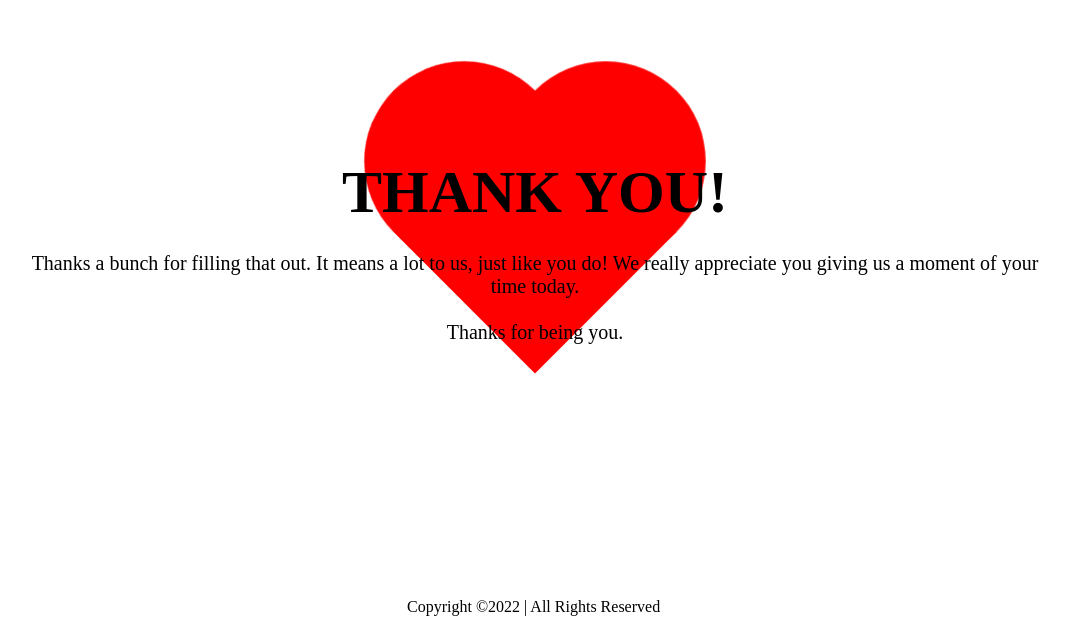
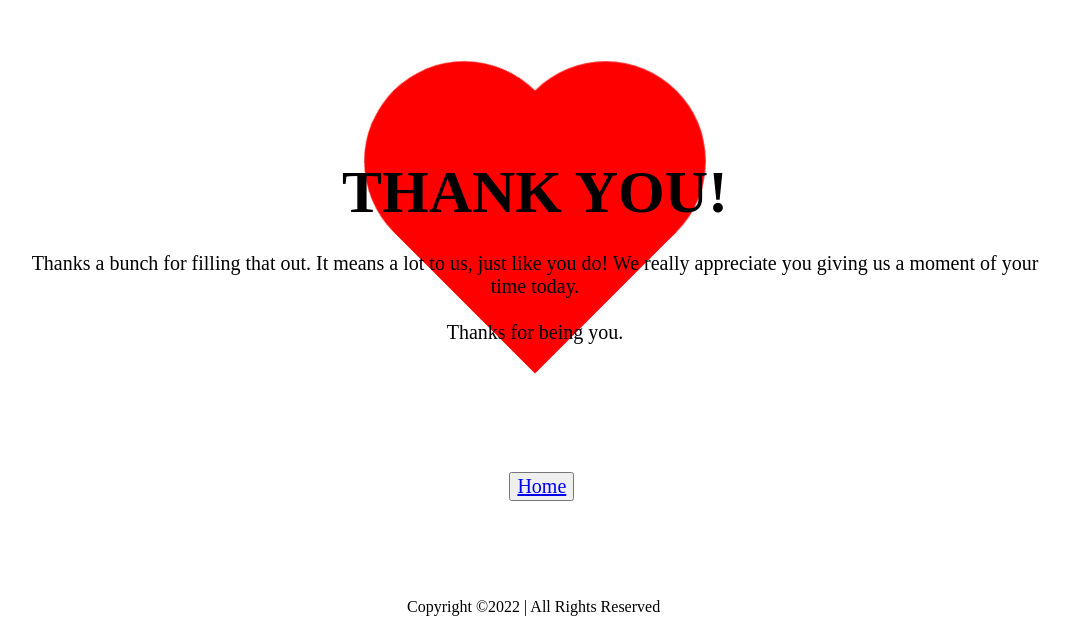
Before and after one commit to ddaniell1987/portfolio, a plain HTML site: page thankyou.html in a window 1280 px wide. Shown: the part 168-800 px from the top of the page, without its empty margins (105-1175 px from the left). Drawn offline with nearby package versions, Linux system fonts and the light colour scheme.

Commit message:
added buttons

```diff
--- a/styles.css
+++ b/styles.css
@@ -143,6 +143,7 @@ section{
     padding: 0 .5rem;
     font-size: 1.8rem;
 }
+
 .btn:hover{
     background: var(--silver);
 }
--- a/thankyou.css
+++ b/thankyou.css
@@ -85,3 +85,16 @@
     bottom: 0;
     left: 40%;
 }
+
+.home-button{
+    position: absolute;
+    font-size: 20px;
+    color: red;
+    top: 80%;
+    left: 48%;
+    right: 30%;
+    justify-content: center;
+    text-decoration: none;
+    border: none;
+    border-radius: 6px;
+}
--- a/thankyou.html
+++ b/thankyou.html
@@ -23,6 +23,10 @@
 		<p class="main-content__body" data-lead-id="main-content-body">Thanks a bunch for filling that out. It means a lot to us, just like you do! We really appreciate you giving us a moment of your time today.
 			<br></br> Thanks for being you.</p>
 	</div>
+	<div class="home-button">
+		<button><a href="index.html">Home</a></button>
+
+	</div>
 	<script src="https://2-22-4-dot-lead-pages.appspot.com/static/lp918/min/jquery-1.9.1.min.js"></script>
 	<script src="https://2-22-4-dot-lead-pages.appspot.com/static/lp918/min/html5shiv.js"></script>
 	<footer class="site-footer" id="footer">
```
Also changed, not shown: index.html (+5 -2 lines).
